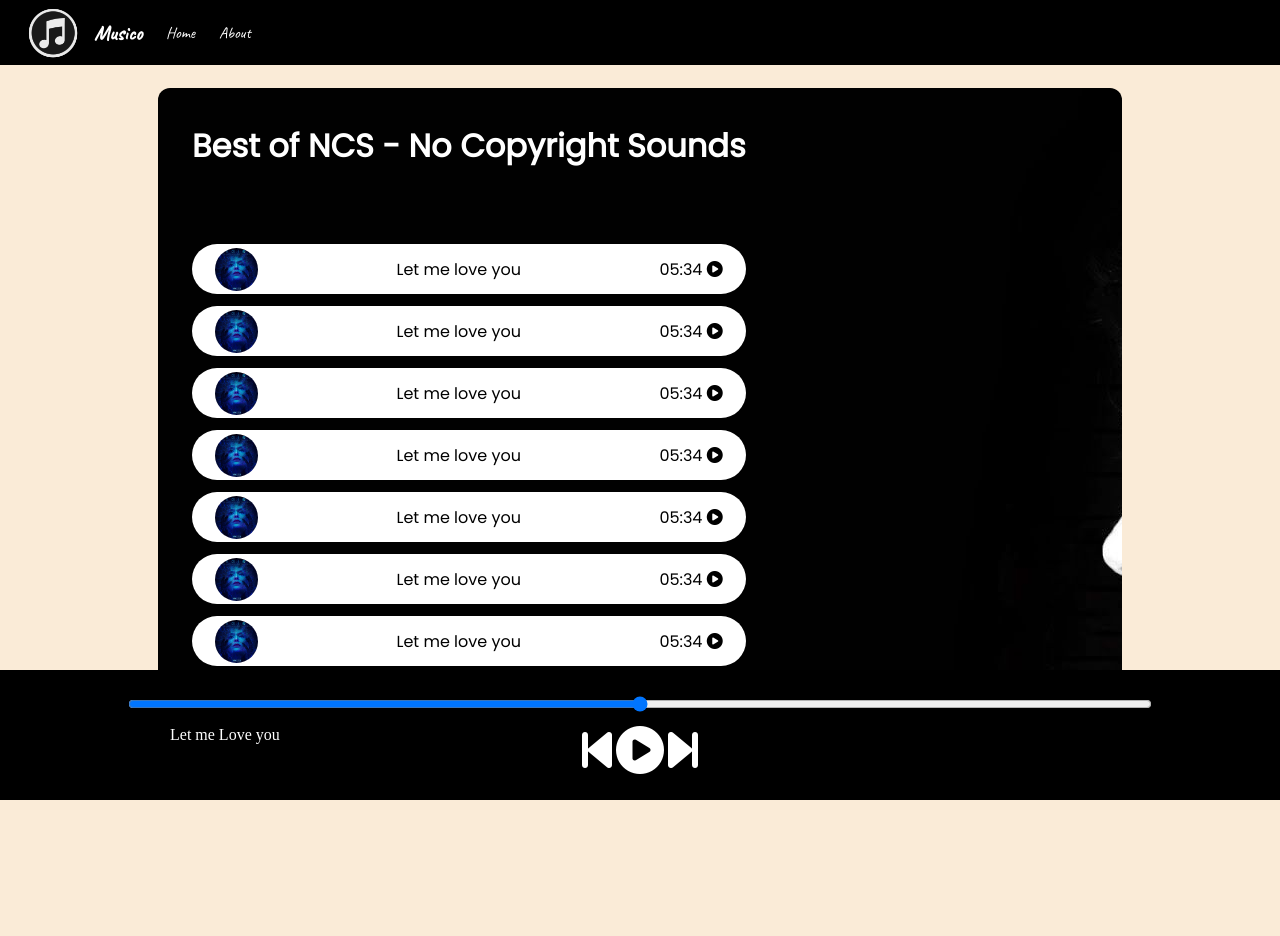
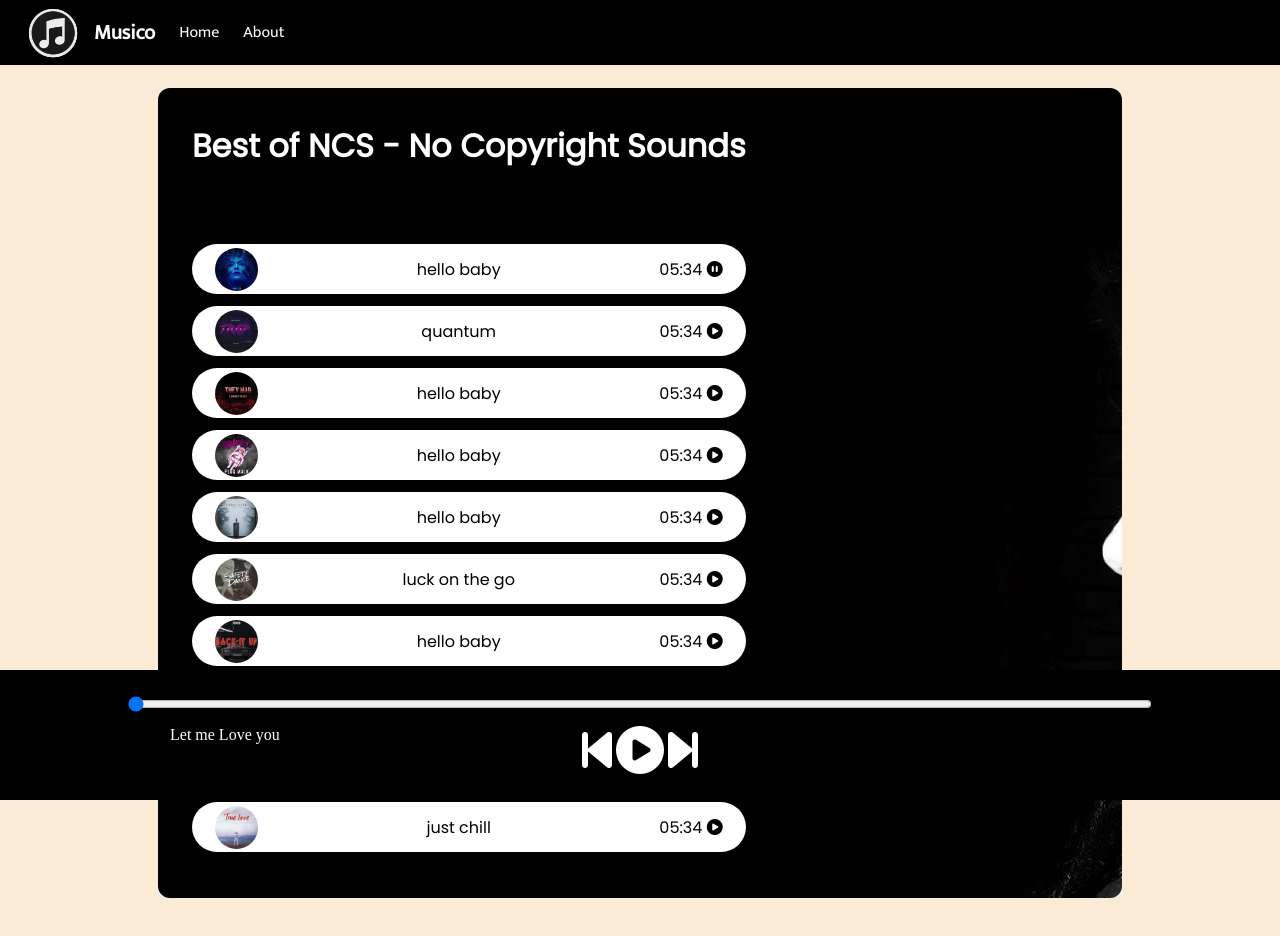
Before and after one commit to KartikPandey19/Music-player, a plain HTML site: page index.html in a window 1280 px wide. Both pictures are taken after a click on the icon 714 px from the left and 268 px from the top of the page. Drawn offline with Linux system fonts and the light colour scheme.

Commit message:
completed till play/pause btn

```diff
--- a/index.html
+++ b/index.html
@@ -25,65 +25,80 @@
             <div class="songItemContainer">
 
                 <div class="songItem">
-                    <img src="covers/1.jpg" alt="1">
-                    <span>Let me love you</span>
+                    <img  alt="1">
+                    <span class="songName">Let me love you</span>
 
                     <span class="songListPlay"> <span class="timestamp">05:34 <i
-                        class="fa-solid fa-play-circle"></i></span> </span>
+                        class="fa-solid fa-play-circle songItemPlay"></i></span> </span>
                 </div>
                 <div class="songItem">
-                    <img src="covers/1.jpg" alt="1">
-                    <span>Let me love you</span>
+                    <img  alt="1">
+                    <span class="songName">Let me love you</span>
 
                     <span class="songListPlay"> <span class="timestamp">05:34 <i
-                        class="fa-solid fa-play-circle"></i></span> </span>
+                        class="fa-solid fa-play-circle songItemPlay"></i></span> </span>
                 </div>
 
                 <div class="songItem">
-                    <img src="covers/1.jpg" alt="1">
-                    <span>Let me love you</span>
+                    <img  alt="1">
+                    <span class="songName">Let me love you</span>
 
                     <span class="songListPlay"> <span class="timestamp">05:34 <i
-                        class="fa-solid fa-play-circle"></i></span> </span>
+                        class="fa-solid fa-play-circle songItemPlay"></i></span> </span>
                 </div>
                 <div class="songItem">
-                    <img src="covers/1.jpg" alt="1">
-                    <span>Let me love you</span>
+                    <img  alt="1">
+                    <span class="songName">Let me love you</span>
 
                     <span class="songListPlay"> <span class="timestamp">05:34 <i
-                        class="fa-solid fa-play-circle"></i></span> </span>
+                        class="fa-solid fa-play-circle songItemPlay"></i></span> </span>
                 </div>
 
 
                 <div class="songItem">
-                    <img src="covers/1.jpg" alt="1">
-                    <span>Let me love you</span>
+                    <img  alt="1">
+                    <span class="songName">Let me love you</span>
 
                     <span class="songListPlay"> <span class="timestamp">05:34 <i
-                        class="fa-solid fa-play-circle"></i></span> </span>
+                        class="fa-solid fa-play-circle songItemPlay"></i></span> </span>
                 </div>
 
 
                 <div class="songItem">
-                    <img src="covers/1.jpg" alt="1">
-                    <span>Let me love you</span>
+                    <img  alt="1">
+                    <span class="songName">Let me love you</span>
 
                     <span class="songListPlay"> <span class="timestamp">05:34 <i
-                        class="fa-solid fa-play-circle"></i></span> </span>
+                        class="fa-solid fa-play-circle songItemPlay"></i></span> </span>
                 </div>
                 <div class="songItem">
-                    <img src="covers/1.jpg" alt="1">
-                    <span>Let me love you</span>
+                    <img  alt="1">
+                    <span class="songName">Let me love you</span>
 
                     <span class="songListPlay"> <span class="timestamp">05:34 <i
-                        class="fa-solid fa-play-circle"></i></span> </span>
+                        class="fa-solid fa-play-circle songItemPlay"></i></span> </span>
                 </div>
                 <div class="songItem">
-                    <img src="covers/1.jpg" alt="1">
-                    <span>Let me love you</span>
+                    <img  alt="1">
+                    <span class="songName">Let me love you</span>
 
                     <span class="songListPlay"> <span class="timestamp">05:34 <i
-                        class="fa-solid fa-play-circle"></i></span> </span>
+                        class="fa-solid fa-play-circle songItemPlay"></i></span> </span>
+                </div>
+
+                <div class="songItem">
+                    <img  alt="1">
+                    <span class="songName">Let me love you</span>
+
+                    <span class="songListPlay"> <span class="timestamp">05:34 <i
+                        class="fa-solid fa-play-circle songItemPlay"></i></span> </span>
+                </div>
+                <div class="songItem">
+                    <img  alt="1">
+                    <span class="songName">Let me love you</span>
+
+                    <span class="songListPlay"> <span class="timestamp">05:34 <i
+                        class="fa-solid fa-play-circle songItemPlay"></i></span> </span>
                 </div>
 
             </div>
@@ -92,14 +107,14 @@
     </div>
 
     <div class="bottom">
-        <input type="range" name="range" id="myProgressBar" min="0" max="100">
+        <input type="range" name="range" id="myProgressBar" min="0" value="0" max="100">
         <div class="icons">
             <i class="fa-solid fa-3x fa-step-backward"></i>
-            <i class="fa-solid fa-3x fa-play-circle"></i>
+            <i class="fa-solid fa-3x fa-play-circle" id="masterPlay"></i>
             <i class="fa-solid fa-3x fa-step-forward"></i>
         </div>
         <div class="songInfo">
-            <img src="playing.gif" alt="" >Let me Love you
+            <img src="playing.gif" alt="" id="gif"  class="songName">Let me Love you
         </div>
     </div>
 
--- a/script.js
+++ b/script.js
@@ -1 +1,59 @@
 console.log("Welcome to Musico");
+
+let songIndex = 0;
+let audioElement = new Audio('songs/1.mp3');
+let masterPlay = document.getElementById('masterPlay');
+let myProgressBar = document.getElementById('myProgressBar');
+let gif = document.getElementById('gif');
+let songItems = Array.from(document.getElementsByClassName('songItem'));
+let songs = [
+    { songName: "hello baby", filePath: "songs/1.mp3", coverPath: "covers/1.jpg" },
+    { songName: "quantum", filePath: "songs/2.mp3", coverPath: "covers/2.jpg" },
+    { songName: "hello baby", filePath: "songs/3.mp3", coverPath: "covers/3.jpg" },
+    { songName: "hello baby", filePath: "songs/4.mp3", coverPath: "covers/4.jpg" },
+    { songName: "hello baby", filePath: "songs/5.mp3", coverPath: "covers/5.jpg" },
+    { songName: "luck on the go", filePath: "songs/6.mp3", coverPath: "covers/6.jpg" },
+    { songName: "hello baby", filePath: "songs/7.mp3", coverPath: "covers/7.jpg" },
+    { songName: "la la lala la", filePath: "songs/8.mp3", coverPath: "covers/8.jpg" },
+    { songName: "calm down", filePath: "songs/9.mp3", coverPath: "covers/9.jpg" },
+    { songName: "just chill", filePath: "songs/10.mp3", coverPath: "covers/10.jpg" }
+]
+
+songItems.forEach((element,i)=>{
+    element.getElementsByTagName("img")[0].src = songs[i].coverPath;
+    element.getElementsByClassName("songName")[0].innerText = songs[i].songName
+})
+
+// audioElement.play();
+masterPlay.addEventListener('click', () => {
+    if (audioElement.paused || audioElement.currentTime <= 0) {
+        audioElement.play();
+        masterPlay.classList.remove('fa-play-circle');
+        masterPlay.classList.add('fa-pause-circle');
+        gif.style.opacity = 1;
+    } else {
+        audioElement.pause();
+        masterPlay.classList.remove('fa-pause-circle');
+        masterPlay.classList.add('fa-play-circle');
+        gif.style.opacity = 0;
+    }
+
+})
+
+
+audioElement.addEventListener('timeupdate', () => {
+    progress = parseInt((audioElement.currentTime / audioElement.duration) * 100);
+})
+
+myProgressBar.addEventListener('change', () => {
+    audioElement.currentTime = myProgressBar.value * audioElement.duration / 100;
+})
+
+Array.from(document.getElementsByClassName('songItemPlay')).forEach((element)=>{
+    element.addEventListener('click',(e)=>{
+        console.log(e.target);
+        e.target.classList.remove('fa-play-circle');
+        e.target.classList.add('fa-pause-circle');
+
+    })
+})
--- a/style.css
+++ b/style.css
@@ -1,5 +1,4 @@
-@import url('https://fonts.googleapis.com/css2?family=Caveat&family=Lobster&family=Montserrat:wght@100&display=swap');
-@import url('https://fonts.googleapis.com/css2?family=Lobster&family=Montserrat+Alternates&family=Montserrat:wght@100&display=swap');
+@import url('https://fonts.googleapis.com/css2?family=Mukta&display=swap');
 @import url('https://fonts.googleapis.com/css2?family=Poppins&display=swap');
 
 :root {
@@ -11,14 +10,13 @@
     padding: 0;
 }
 
-/* font-family: 'Montserrat', sans-serif;
-font-family: 'Caveat', sans-serif; */
+
 body {
     background-color: var(--background-color);
 }
 
 nav {
-    font-family: 'Caveat', sans-serif;
+    font-family: 'Mukta', sans-serif;
 }
 
 nav ul {
@@ -42,7 +40,7 @@ nav ul li {
 .brand {
     display: flex;
     align-items: center;
-    font-weight: bolder;
+    font-weight: 800;
     font-size: 1.3rem;
 }
 
@@ -121,5 +119,5 @@ border-radius: 34px;
 .songInfo img{
     width:42px;
     opacity: 0;
-    transition: opacity 1s ease-out;
+    transition: opacity 0.4s ease-out;
 }
```
